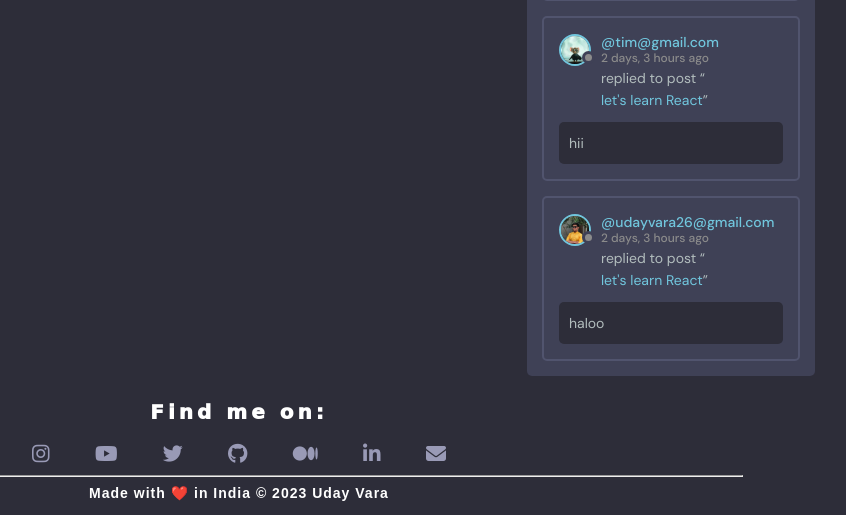
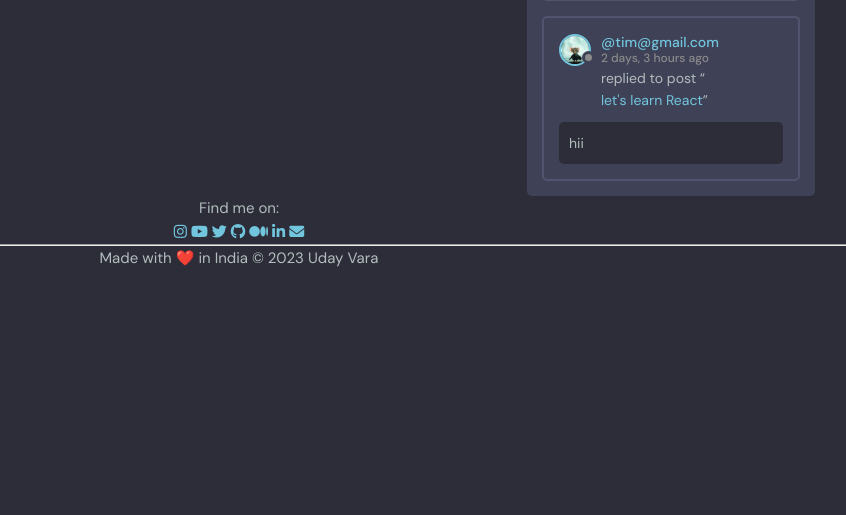
Before and after one commit to UV26320/studybud, a Django app: page / in a window 1280 px wide. Shown: the part 861-1376 px from the top of the page, without its empty margins (401-1247 px from the left). After the commit the page ends 1128 px from the top, so only its background shows below. Run offline with Django 4.2, Linux system fonts and the light colour scheme; data comes from the database, SQL or seed files in the repository; both versions use the stored data as it was after the commit.

Commit message:
Update footer section.

```diff
--- a/base/templates/base/home.html
+++ b/base/templates/base/home.html
@@ -53,29 +53,7 @@
         {% include 'base/activity_component.html' %}
         <!-- Activities End -->
       </div>
-
-      <div class="footer">
-        <center>
-            <div class="social-media">
-                <p>Find me on:</p>
-                <a href="https://www.instagram.com/uday_vara_26/" target="_blank"><i class="fab fa-instagram"
-                        aria-hidden="true"></i></a>
-                <a href="" target="_blank"><i class="fab fa-youtube" aria-hidden="true"></i></a>
-                <a href="https://twitter.com/UDAYVARA7" target="_blank"><i class="fab fa-twitter"
-                        aria-hidden="true"></i></a>
-                <a href="https://github.com/UV26320" target="_blank"><i class="fa-brands fa-github"></i></a>
-                <a href="https://medium.com/@udayvara462" target="_blank"><i class="fa-brands fa-medium"></i></a>
-                <a href="https://www.linkedin.com/in/uday-vara-3a8b61253/" target="_blank"><i class="fab fa-linkedin-in"
-                        aria-hidden="true"></i></a>
-                <a href="mailto:udayvara26@gmail.com"><i class="fa fa-envelope" aria-hidden="true"></i></a>
-            </div>
-        </center>
-        <hr>
-        <footer>
-            <p>Made with ❤️ in India &copy; 2023 Uday Vara</p>
-        </footer>
-    </div>
-
 </main>
+{% include 'footer.html' %}
 
 {% endblock %}
--- a/base/templates/base/profile.html
+++ b/base/templates/base/profile.html
@@ -13,7 +13,7 @@
         <div class="profile">
           <div class="profile__avatar">
             <div class="avatar avatar--large active">
-              <img src="{{user.avatar.url}}" alt="" />
+              <img src="{{user.avatar.url }}" alt="" />
             </div>
           </div>
           <div class="profile__info">
--- a/base/views.py
+++ b/base/views.py
@@ -84,7 +84,7 @@
     # room_count =  len(rooms)
     room_count =  rooms.count()
 
-    room_messages = Message.objects.filter(Q(room__topic__name__icontains=q))
+    room_messages = Message.objects.filter(Q(room__topic__name__icontains=q))[0:5]
 
     context =  {'rooms': rooms , 'topics': topics , 'room_count' : room_count , 'room_messages': room_messages}
     return render(request, 'base/home.html',context)
--- a/static/styles/style.css
+++ b/static/styles/style.css
@@ -1164,55 +1164,8 @@
   font-weight: 1.4rem;
 }
 
+footer p {
+  display: flex;
+  justify-content: center;
 
-/* ====footer===== */
-
-.footer{
-  padding: 10px;
 }
-
-center{
-  display: block;
-  text-align: -webkit-center;
-}
-
-.social-media{
-  font-size: 2.0rem;
-}
-
-.social-media p{
-  color: #ffffff;
-  font-weight: 1000;
-  letter-spacing: 4px;
-  margin-block: 10px;
-  /* font-family: 'Fira Sans', sans-serif; */
-  font-family: 'Dancing Script', cursive;
-}
-
-.social-media a{
-  color: #999ab6;
-  padding-inline: 20px;
-}
-
-.social-media a:hover{
-  color: #0fefab;
-}
-
-.footer hr{
-  background-color: #0fefab;
-  margin: auto;
-  margin-block: 5px;
-  width: 80%;
-}
-footer{
-  display: block;
-}
-
-footer p{
-  color: #ffffff;
-  font-size: 1.4rem;
-  font-weight: 700;
-  letter-spacing: 1px;
-  text-align: center;
-  font-family: 'Fira Sans', sans-serif;
-}
--- /dev/null
+++ b/tempaltes/footer.html
@@ -0,0 +1,24 @@
+{% load static %}
+
+
+<div class="footer">
+    <center>
+        <div class="social-media">
+            <p>Find me on:</p>
+            <a href="https://www.instagram.com/uday_vara_26/" target="_blank"><i class="fab fa-instagram"
+                    aria-hidden="true"></i></a>
+            <a href="" target="_blank"><i class="fab fa-youtube" aria-hidden="true"></i></a>
+            <a href="https://twitter.com/UDAYVARA7" target="_blank"><i class="fab fa-twitter"
+                    aria-hidden="true"></i></a>
+            <a href="https://github.com/UV26320" target="_blank"><i class="fa-brands fa-github"></i></a>
+            <a href="https://medium.com/@udayvara462" target="_blank"><i class="fa-brands fa-medium"></i></a>
+            <a href="https://www.linkedin.com/in/uday-vara-3a8b61253/" target="_blank"><i class="fab fa-linkedin-in"
+                    aria-hidden="true"></i></a>
+            <a href="mailto:udayvara26@gmail.com"><i class="fa fa-envelope" aria-hidden="true"></i></a>
+        </div>
+    </center>
+    <hr>
+    <footer>
+        <p>Made with ❤️ in India &copy; 2023 Uday Vara</p>
+    </footer>
+  </div>
--- a/tempaltes/main.html
+++ b/tempaltes/main.html
@@ -27,6 +27,7 @@
         {% block content %}
 
         {% endblock content %}
+
     <script src="{% static 'js/script.js' %}"></script>
   </body>
 </html>
```
Also changed, not shown: db.sqlite3.
